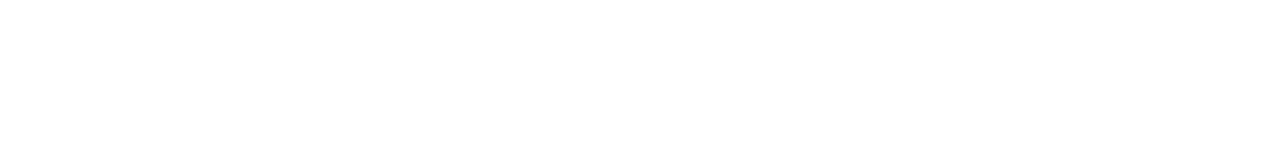
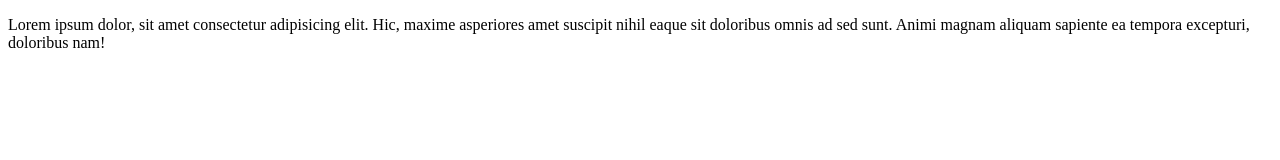
Before and after one commit to duvanramirezr/aprendiendo, a plain HTML site: page index.html in a window 1280 px wide. Drawn offline with Linux system fonts and the light colour scheme.

Commit message:
agregado div

```diff
--- a/index.html
+++ b/index.html
@@ -6,6 +6,11 @@
     <title>Git prueba</title>
 </head>
 <body>
-
+    <!--DIV CONTENDEDOR !-->
+    <div class="container">
+        <div class="row">
+            <p>Lorem ipsum dolor, sit amet consectetur adipisicing elit. Hic, maxime asperiores amet suscipit nihil eaque sit doloribus omnis ad sed sunt. Animi magnam aliquam sapiente ea tempora excepturi, doloribus nam!</p>
+        </div>
+    </div>
 </body>
 </html>
```
